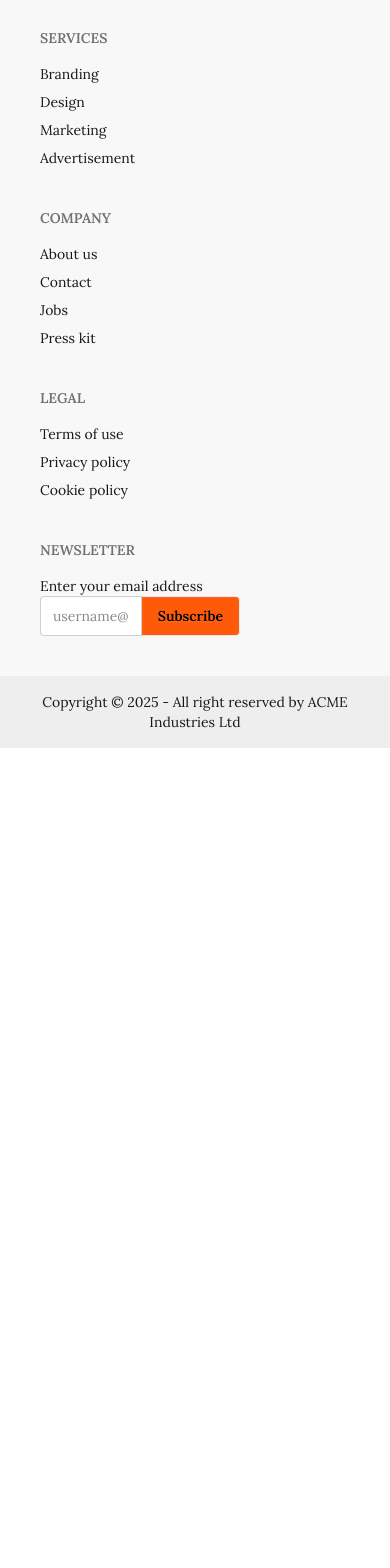
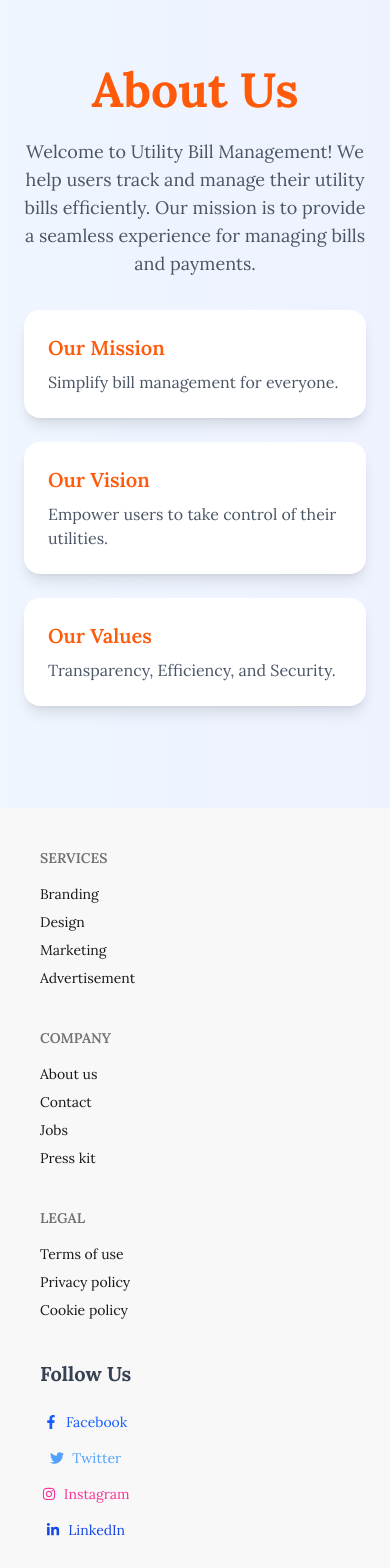
Before and after one commit to Mahadi9990/Utility-Bill-Management-System-client, a React (Vite) app: page /about in a window 390 px wide. Shown: the part 100-1668 px from the top of the page. Before the commit the page ends 848 px from the top, so only its background shows below. Built offline with nearby package versions, Linux system fonts and the light colour scheme; no server answers.

Commit message:
srt footer

```diff
--- a/package.json
+++ b/package.json
@@ -13,6 +13,7 @@
     "@tailwindcss/vite": "^4.1.17",
     "daisyui": "^5.4.7",
     "firebase": "^12.5.0",
+    "framer-motion": "^12.23.24",
     "react": "^19.2.0",
     "react-dom": "^19.2.0",
     "react-icons": "^5.5.0",
--- a/src/components/About.jsx
+++ b/src/components/About.jsx
@@ -1,7 +1,37 @@
-import React from 'react'
+import React from "react";
 
 export default function About() {
   return (
-    <div>About</div>
-  )
+    <div className="min-h-screen bg-gradient-to-r from-blue-50 to-indigo-50 flex flex-col items-center justify-center p-6">
+
+      {/* Heading */}
+      <h1 className="text-5xl font-bold text-[#FF5A0A] mb-6 text-center">
+        About Us
+      </h1>
+
+      {/* Subheading */}
+      <p className="text-lg text-gray-600 text-center max-w-3xl mb-8">
+        Welcome to Utility Bill Management! We help users track and manage
+        their utility bills efficiently. Our mission is to provide a seamless
+        experience for managing bills and payments.
+      </p>
+
+      {/* Cards Section */}
+      <div className="grid grid-cols-1 md:grid-cols-3 gap-6 w-full max-w-5xl">
+        {[
+          { title: "Our Mission", desc: "Simplify bill management for everyone." },
+          { title: "Our Vision", desc: "Empower users to take control of their utilities." },
+          { title: "Our Values", desc: "Transparency, Efficiency, and Security." }
+        ].map((item, index) => (
+          <div
+            key={index}
+            className="bg-white p-6 rounded-2xl shadow-lg hover:shadow-2xl transition cursor-pointer"
+          >
+            <h3 className="text-xl font-semibold mb-2 text-[#FF5A0A]">{item.title}</h3>
+            <p className="text-gray-600">{item.desc}</p>
+          </div>
+        ))}
+      </div>
+    </div>
+  );
 }
--- a/src/components/Error.jsx
+++ b/src/components/Error.jsx
@@ -1,12 +1,36 @@
 import React from 'react'
 import Header from './Header'
 import Footer from './Footer'
+import { Link } from "react-router-dom";
 
 export default function Error() {
   return (
     <>
     <Header/>
-    <div>Error</div>
+
+
+    <div className="h-screen w-full flex items-center justify-center text-white">
+      <div className="text-center px-6">
+        <h1 className="text-9xl font-extrabold text-[#FF5A0A]">404</h1>
+
+        <p className="text-xl mt-4 text-[#100e0e]">
+          Oops! The page you're looking for doesn't exist.
+        </p>
+
+        <div className="mt-8">
+          <Link
+            to="/"
+            className="px-6 py-3 primary-color transition-all text-[#100e0e] rounded-xl shadow-lg text-lg font-semibold"
+          >
+            Go Back Home
+          </Link>
+        </div>
+
+        <div className="mt-10">
+          <div className="animate-bounce text-5xl">🔍</div>
+        </div>
+      </div>
+    </div>
     <Footer/>
     </>
   )
--- a/src/components/Footer.jsx
+++ b/src/components/Footer.jsx
@@ -1,4 +1,5 @@
 import React from "react";
+import { FaFacebookF, FaTwitter, FaInstagram, FaLinkedinIn } from "react-icons/fa";
 
 export default function Footer() {
   return (
@@ -24,26 +25,49 @@ export default function Footer() {
           <a className="link link-hover">Privacy policy</a>
           <a className="link link-hover">Cookie policy</a>
         </nav>
-        <form>
-          <h6 className="footer-title">Newsletter</h6>
-          <fieldset className="w-50 sm:w-80">
-            <label>Enter your email address</label>
-            <div className="join">
-              <input
-                type="text"
-                placeholder="username@site.com"
-                className="input input-bordered join-item"
-              />
-              <button className="btn primary-color join-item">Subscribe</button>
-            </div>
-          </fieldset>
-        </form>
+        <nav>
+          <div className="flex flex-col items-center gap-4 rounded-xl mx-auto">
+            <h2 className="text-xl font-bold mb-2 text-gray-700">Follow Us</h2>
+            <a
+              href="https://facebook.com"
+              target="_blank"
+              rel="noopener noreferrer"
+              className="flex items-center gap-2 text-blue-600 hover:text-blue-800 transition"
+            >
+              <FaFacebookF /> Facebook
+            </a>
+            <a
+              href="https://twitter.com"
+              target="_blank"
+              rel="noopener noreferrer"
+              className="flex items-center gap-2 text-blue-400 hover:text-blue-600 transition"
+            >
+              <FaTwitter /> Twitter
+            </a>
+            <a
+              href="https://instagram.com"
+              target="_blank"
+              rel="noopener noreferrer"
+              className="flex items-center gap-2 text-pink-500 hover:text-pink-700 transition"
+            >
+              <FaInstagram /> Instagram
+            </a>
+            <a
+              href="https://linkedin.com"
+              target="_blank"
+              rel="noopener noreferrer"
+              className="flex items-center gap-2 text-blue-700 hover:text-blue-900 transition"
+            >
+              <FaLinkedinIn /> LinkedIn
+            </a>
+          </div>
+        </nav>
       </footer>
       <footer className="footer sm:footer-horizontal footer-center bg-base-300 text-base-content p-4">
         <aside>
           <p>
-            Copyright © {new Date().getFullYear()} - All right reserved by ACME
-            Industries Ltd
+            Copyright © {new Date().getFullYear()} - All right reserved by
+            Shafayat
           </p>
         </aside>
       </footer>
--- a/src/components/Header.jsx
+++ b/src/components/Header.jsx
@@ -18,7 +18,7 @@ export default function Header() {
     <NavLink className='primary-color px-3 py-2 rounded-sm' to="/">Home</NavLink>
     <NavLink className='primary-color px-3 py-2 rounded-sm' to="/bills">Bills</NavLink>
     <NavLink className='primary-color px-3 py-2 rounded-sm' to="/about">About</NavLink>
-    {user?<><NavLink to="/mybills">My-Pay-Bills</NavLink></>:""}
+    {user?<><NavLink className='primary-color px-3 py-2 rounded-sm' to="/mybills">My-Pay-Bills</NavLink></>:""}
   </>;
   return (
     <div>
@@ -58,8 +58,8 @@ export default function Header() {
         </div>
         <div className="navbar-end">
           {!user ?<Link to='/auth' className="btn primary-color">Login</Link>:<>
-          <div className="">
-            <img className="h-20 w-20 rounded-full p-4"
+          <div className="rounded-full">
+            <img className="h-20 w-20 rounded-full p-4 "
             src={user.profile_image?user?.profile_image:`https://i.ibb.co.com/6RC2Y5PX/elementor-placeholder-image.png`}
             alt="" />
           </div>
--- a/src/components/Loading.jsx
+++ b/src/components/Loading.jsx
@@ -1,7 +1,16 @@
-import React from 'react'
+import React from "react";
 
 export default function Loading() {
   return (
-    <div>Loading</div>
-  )
+    <div>
+      <div className="h-screen w-full flex items-center justify-center bg-gradient-to-br from-gray-900 via-black to-gray-800">
+        <div className="backdrop-blur-xl bg-white/10 p-10 rounded-3xl shadow-2xl flex flex-col items-center">
+          <div className="w-16 h-16 border-4 border-blue-500 border-t-transparent rounded-full animate-spin"></div>
+          <p className="text-white mt-4 text-xl font-semibold tracking-wide animate-pulse">
+            Loading...
+          </p>
+        </div>
+      </div>
+    </div>
+  );
 }
--- a/src/components/Main.jsx
+++ b/src/components/Main.jsx
@@ -3,15 +3,16 @@ import SwiperList from "./SwiperList";
 import { useLoaderData } from "react-router-dom";
 import RecentBill from "./RecentBill";
 import Catagory from "./Catagory";
+import Loading from "./Loading";
 
 export default function Main() {
   const allBills = useLoaderData();
   return (
     <div>
-      <SwiperList className='' allBills={allBills} />
-      <RecentBill />
+      <SwiperList className="" allBills={allBills} />
       <h1 className="text-center text-4xl font-bold">Catagory</h1>
       <Catagory allBills={allBills} />
+      <RecentBill />
     </div>
   );
 }
--- a/src/layouts/Root.jsx
+++ b/src/layouts/Root.jsx
@@ -1,12 +1,15 @@
-import React from 'react'
+import React, { Suspense } from 'react'
 import Header from '../components/Header'
 import { Outlet } from 'react-router-dom'
 import Footer from '../components/Footer'
+import Loading from '../components/Loading'
 
 export default function Root() {
   return (<>
     <Header/>
-    <Outlet/>
+    <Suspense fallback={<Loading/>}>
+      <Outlet/>
+    </Suspense>
     <Footer/>
   </>
   )
--- a/src/routes/AllRoute.jsx
+++ b/src/routes/AllRoute.jsx
@@ -21,6 +21,7 @@ export const AllRoute = createBrowserRouter([
     children: [
       {
         index: true,
+        // HydrateFallback: Loading,
         loader: async () => {
           const res = await fetch("http://localhost:3000/bills");
           if (!res.ok) throw new Error("Failed to fetch bills");
@@ -30,7 +31,6 @@ export const AllRoute = createBrowserRouter([
       },
       {
         path: "mybills",
-        loader:()=>fetch(""),
         element: <PrivateRoute><Mybills /></PrivateRoute>,
       },
       {
@@ -46,6 +46,7 @@ export const AllRoute = createBrowserRouter([
           if (!res.ok) throw new Error("Failed to fetch bill details");
           return res.json();
         },
+        HydrateFallback: Loading,
         element: (
           <PrivateRoute>
             <BillDetails />
```
Also changed, not shown: src/components/Bills.jsx (+0 -43 lines), 1 other file (tests, documents, lock files or other folders).
